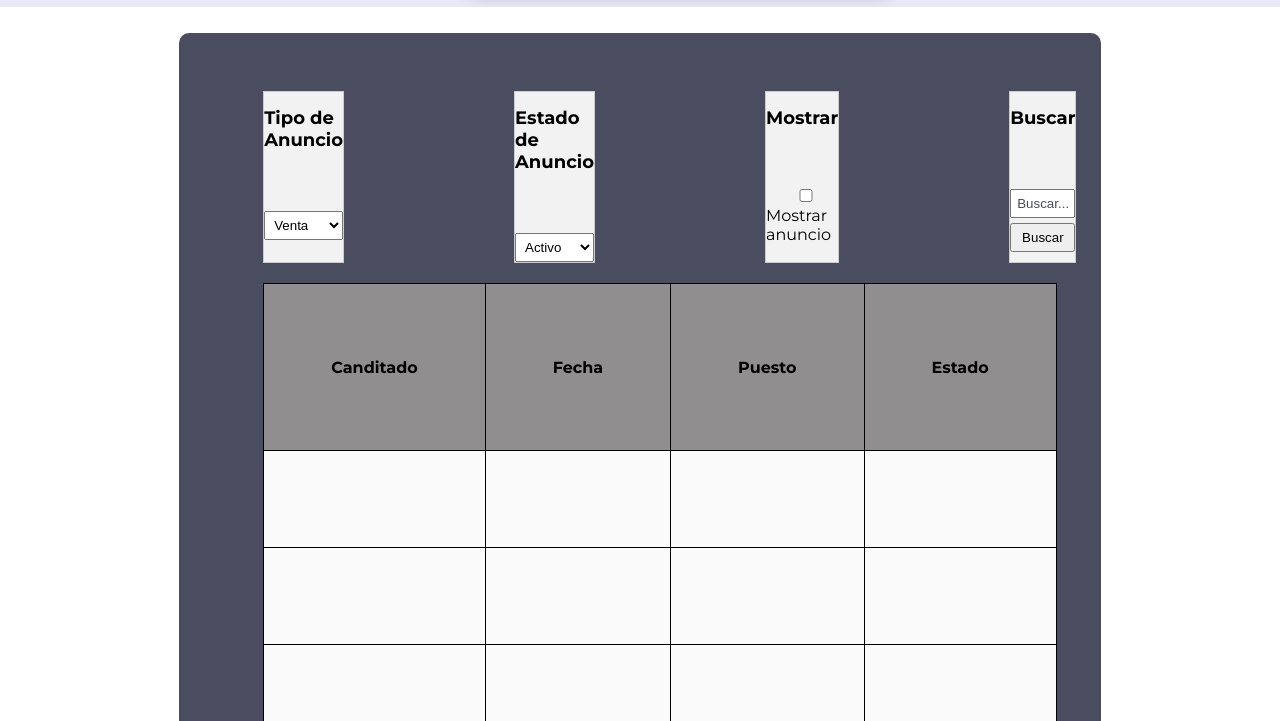
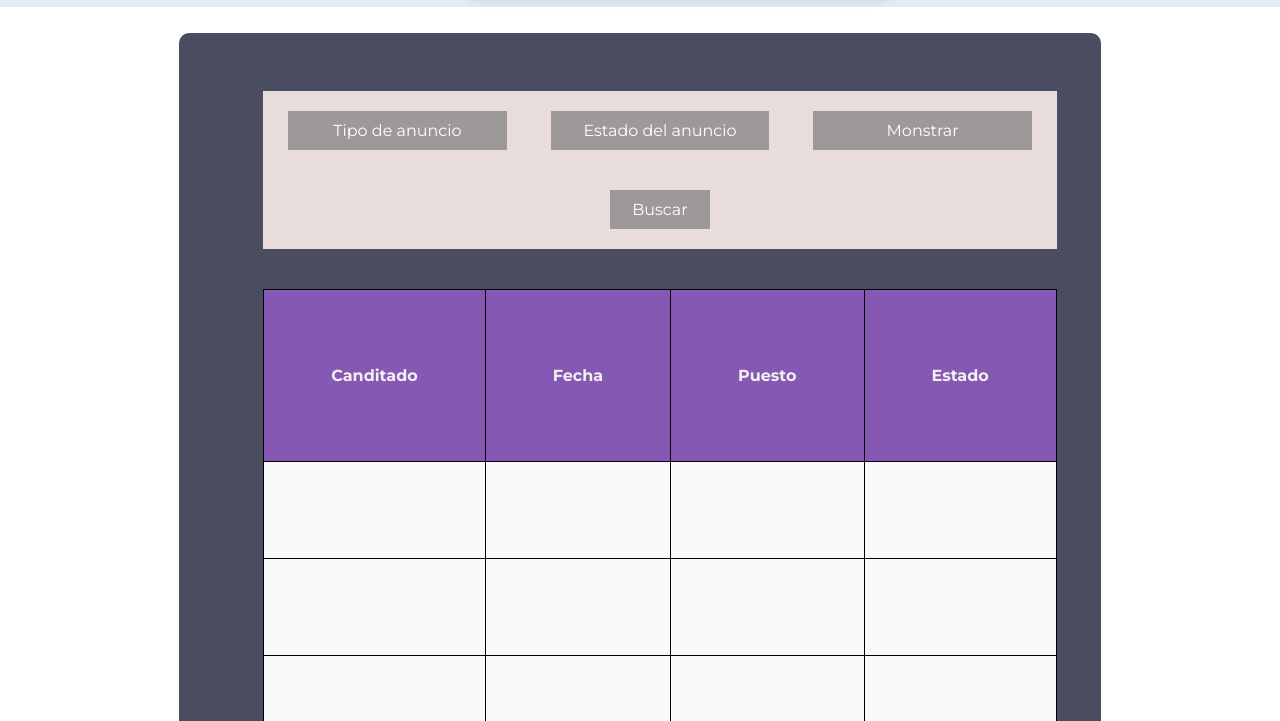
Before and after one commit to jfthdz/ProyectoIngenieria1, a plain HTML site: page views/invitacionesCreadas.html in a window 1280 px wide. Shown: the part 79-800 px from the top of the page. Drawn offline with Linux system fonts and the light colour scheme.

Commit message:
invitacionesCreadasListo
invitacionesCreadasListo

```diff
--- a/css/styles.css
+++ b/css/styles.css
@@ -1,18 +1,22 @@
-body, html{
+body,
+html {
     margin: 0px;
     font-family: 'Montserrat', sans-serif;
 }
-a{
+
+a {
     text-decoration: none;
 }
+
 /* Paleta de colores BitByte */
-:root{
+:root {
     --lightblue: #A0D2EB;
     --grey: #E5EAF5;
     --lightpurple: #D0BDF4;
     --purple: #8458B3;
     --darkgrey: #494D5F;
 }
+
 .nav {
     display: flex;
     height: 6vh;
@@ -20,72 +24,89 @@ a{
     justify-content: space-between;
     align-items: center;
 }
-.nav a{
+
+.nav a {
     color: var(--darkgrey);
     margin: 0px 10px;
     transition: all 150ms ease-in-out;
 }
-.nav_logo, .nav_menu{
+
+.nav_logo,
+.nav_menu {
     display: flex;
     align-items: center;
 }
+
 .nav_logo img {
     max-width: 100px;
     margin-right: 20px;
 }
-.nav_menu a:hover{
+
+.nav_menu a:hover {
     transform: scale(1.05);
 }
-.nav_hamburger{
+
+.nav_hamburger {
     display: none;
 }
-.nav_hamburger span{
+
+.nav_hamburger span {
     display: block;
     width: 26px;
     height: 2px;
     background-color: var(--darkgrey);
 }
-.nav_hamburger span:not(last-child){
+
+.nav_hamburger span:not(last-child) {
     margin-bottom: 4px;
 }
-#mision{
+
+#mision {
     display: flex;
     padding: 3rem 13rem;
     background-color: var(--darkgrey);
     align-items: center;
     justify-content: space-between;
 }
-.mision_img{
+
+.mision_img {
     max-width: 50%;
 }
-.mision_img img{
+
+.mision_img img {
     max-width: 100%;
     border-radius: 10px;
 }
-.mision_info{
+
+.mision_info {
     max-width: 40%;
     color: white;
     text-align: left;
 }
-#vision{
+
+#vision {
     display: flex;
     padding: 3rem 13rem;
     background-color: var(--grey);
     align-items: center;
     justify-content: space-between;
 }
-.vision_img{
+
+.vision_img {
     max-width: 50%;
 }
-.vision_img img{
+
+.vision_img img {
     max-width: 100%;
     border-radius: 10px;
 }
-.vision_info{
+
+.vision_info {
     max-width: 40%;
     color: var(--darkgrey);
     text-align: left;
 }
+
 #valores {
     display: grid;
     text-align: center;
@@ -95,9 +116,11 @@ a{
     background-color: var(--darkgrey);
     grid-template-columns: repeat(2, 1fr);
 }
-.valor{
+
+.valor {
     padding: 15px 45px;
 }
+
 .valor_icon {
     position: relative;
     display: inline-flex;
@@ -107,6 +130,7 @@ a{
     height: 120px;
     z-index: 1;
 }
+
 .valor_icon::before {
     content: "";
     position: absolute;
@@ -118,11 +142,13 @@ a{
     border-radius: 50%;
     z-index: -1;
 }
+
 .valor_icon img {
     display: block;
     width: 70px;
     object-fit: contain;
 }
+
 #equipo {
     display: grid;
     text-align: center;
@@ -132,28 +158,33 @@ a{
     padding: 30px 40px 50px 40px;
     grid-template-columns: repeat(3, 1fr);
 }
-.card{
+
+.card {
     border-radius: 10px;
     padding: 30px 10px;
     color: black;
     background-color: var(--grey)
 }
-.card_img img{
+
+.card_img img {
     width: 100px;
     height: 100px;
     border-radius: 50%;
     background-size: cover;
     background-position: center;
 }
+
 .section_title {
     margin: 0;
     grid-column: 1 / -1;
     text-align: center;
     font-size: 35px;
 }
-#footer_index{
+
+#footer_index {
     background-color: var(--darkgrey);
 }
+
 .footer {
     display: flex;
     flex-wrap: wrap;
@@ -161,21 +192,26 @@ a{
     color: white;
     padding: 1.5rem 10rem;
 }
-.footer_logo img{
+
+.footer_logo img {
     max-width: 100px;
 }
-.footer_first{
+
+.footer_first {
     flex-basis: 50%;
     flex-grow: 1;
     flex-shrink: 0;
 }
-.footer_first p{
+
+.footer_first p {
     color: white;
 }
-.footer_first:nth-child(2){
+
+.footer_first:nth-child(2) {
     text-align: end;
 }
-.footer_last{
+
+.footer_last {
     flex-basis: 100%;
     display: flex;
     justify-content: center;
@@ -184,80 +220,103 @@ a{
     font-size: 13px;
 }
 
-@media only screen and (max-width: 1024px){
-    #mision, #vision{
+@media only screen and (max-width: 1024px) {
+
+    #mision,
+    #vision {
         flex-direction: column;
         padding: 4rem 8rem;
     }
-    .mision_img, .mision_info, .vision_img, .vision_info{
+
+    .mision_img,
+    .mision_info,
+    .vision_img,
+    .vision_info {
         max-width: 100%;
         text-align: center;
         font-size: larger;
     }
-    .vision_img{
+
+    .vision_img {
         order: 1;
     }
-    .vision_info{
+
+    .vision_info {
         order: 2;
     }
-    #valores{
+
+    #valores {
         padding: 50px 105px;
     }
 }
 
-@media only screen and (max-width: 820px){
-    #valores{
+@media only screen and (max-width: 820px) {
+    #valores {
         grid-template-columns: 1fr;
         padding: 70px 105px;
         font-size: larger;
-    }vision_infocard
-    #equipo{
-        grid-template-columns: repeat(2,1fr);
+    }
+
+    vision_infocard #equipo {
+        grid-template-columns: repeat(2, 1fr);
         font-size: larger;
     }
-    .footer{
+
+    .footer {
         padding: 30px 40px 10px 40px;
     }
 }
 
-@media only screen and (max-width: 540px){
-    .nav{
+@media only screen and (max-width: 540px) {
+    .nav {
         padding: 1.5rem 1rem;
     }
-    .nav_menu{
+
+    .nav_menu {
         display: none;
     }
-    .nav_hamburger{
+
+    .nav_hamburger {
         display: block;
     }
-    #mision, #vision{
+
+    #mision,
+    #vision {
         flex-direction: column;
         padding: 2rem 3rem;
     }
-    .mision_img, .mision_info, .vision_img, .vision_info{
+
+    .mision_img,
+    .mision_info,
+    .vision_img,
+    .vision_info {
         max-width: 100%;
     }
-    #valores{
+
+    #valores {
         max-width: 100%;
         gap: 5px;
         grid-template-columns: 1fr;
         padding: 50px;
     }
-    #equipo{
+
+    #equipo {
         grid-template-columns: 1fr;
     }
-    .footer{
+
+    .footer {
         display: block;
         justify-content: center;
         text-align: center;
     }
-    .footer_first:nth-child(2){
+
+    .footer_first:nth-child(2) {
         text-align: center;
     }
 }
 
 /* CSS Alonso */
-#caracteristicas{
+#caracteristicas {
     display: flex;
     padding: 3rem 13rem;
     background-color: var(--grey);
@@ -265,19 +324,22 @@ a{
     align-items: center;
     justify-content: space-between;
 }
-.caracteristicas_img{
+
+.caracteristicas_img {
     max-width: 100px;
 
     padding-right: 10px;
 }
-.caracteristicas_img img{
+
+.caracteristicas_img img {
     max-width: 100%;
     border-radius: 10px;
 }
-.caract_1{
+
+.caract_1 {
 
     width: 100%;
-    color:black;
+    color: black;
     text-align: left;
     background-color: var(--darkgrey);
     padding: 10px;
@@ -285,30 +347,35 @@ a{
 }
 
 /* Estilos BuscoEmpleo */
-.nav_buscoempleo{
+.nav_buscoempleo {
     background-color: var(--grey);
 }
-.nav_buscoempleo a{
+
+.nav_buscoempleo a {
     font-weight: 500;
 }
-.nav_buscoempleo a:hover{
+
+.nav_buscoempleo a:hover {
     color: #131314;
 }
-#contenido{
+
+#contenido {
     margin: 2% 14%;
     padding: 3% 5%;
     color: white;
     border-radius: 10px;
     background-color: var(--darkgrey);
 }
-.encabezado-contenido{
+
+.encabezado-contenido {
     display: flex;
     align-items: center;
     padding: 1.5%;
     background-color: #585c70;
     border-radius: 10px;
 }
-.boton-contenido{
+
+.boton-contenido {
     border: 0;
     width: 200px;
     padding: 8px 0;
@@ -317,37 +384,44 @@ a{
     border-radius: 10px;
     background-color: var(--purple);
 }
-#footer_buscoempleo{
+
+#footer_buscoempleo {
     background-color: black;
 }
-#footer_logo-buscoempleo img{
+
+#footer_logo-buscoempleo img {
     max-width: 150px;
 }
 
 /* Vista Candidato */
-#img-perfil{
+#img-perfil {
     border-radius: 50%;
     background-size: cover;
     background-position: center;
 }
-.vistaCandidato_img{
+
+.vistaCandidato_img {
     width: 150px;
     height: 150px;
     margin-left: 1%;
 }
-.vistaCandidato_info{
+
+.vistaCandidato_info {
     margin-left: 5%;
     font-weight: 400;
 }
-.fechas{
+
+.fechas {
     display: flex;
     align-items: center;
     font-weight: 100;
 }
-.nav_barra-busqueda{
+
+.nav_barra-busqueda {
     width: 40%;
 }
-.barra-busqueda{
+
+.barra-busqueda {
     display: flex;
     align-items: center;
     border: none;
@@ -355,7 +429,8 @@ a{
     background-color: white;
     box-shadow: 0px 3px 12px rgba(0, 0, 0, 0.15);
 }
-.barra-busqueda input{
+
+.barra-busqueda input {
     background: transparent;
     flex: 1;
     border: 0;
@@ -364,13 +439,16 @@ a{
     font-size: 14px;
     color: var(--darkgrey);
 }
-::placeholder{
+
+::placeholder {
     color: var(--darkgrey);
 }
-.barra-busqueda button img{
+
+.barra-busqueda button img {
     width: 25px;
 }
-.barra-busqueda button{
+
+.barra-busqueda button {
     border: 0;
     width: 60px;
     height: 60px;
@@ -380,32 +458,37 @@ a{
 }
 
 /* Inicio sesion */
-.contenido_login{
+.contenido_login {
     display: flex;
     justify-content: space-between;
     margin: 2rem 1%;
 }
-.division{
+
+.division {
     display: block;
     width: 1px;
     background-color: var(--grey);
 }
-.inicioSesion{
+
+.inicioSesion {
     display: flex;
     flex-direction: column;
 }
-.inicioSesion p{
+
+.inicioSesion p {
     margin: 0;
     margin-bottom: 10px;
 }
-.inicioSesion input{
+
+.inicioSesion input {
     border: 0;
     outline: none;
     margin-bottom: 10px;
     padding: 5px 10px;
     border-radius: 5px;
 }
-.inicioSesion button{
+
+.inicioSesion button {
     border: 0;
     padding: 10px;
     color: white;
@@ -414,16 +497,19 @@ a{
     border-radius: 5px;
     background-color: var(--purple);
 }
-.inicioSesion button:hover{
+
+.inicioSesion button:hover {
     opacity: 80%;
     cursor: pointer;
 }
-.inicioSesion a{
+
+.inicioSesion a {
     color: var(--lightblue);
     font-weight: 300;
     font-size: 14px;
 }
-.registrarse button{
+
+.registrarse button {
     width: 100%;
     padding: 10px;
     color: var(--darkgrey);
@@ -433,7 +519,8 @@ a{
     background-color: var(--grey);
     border: 1px solid var(--purple);
 }
-.registrarse button:hover{
+
+.registrarse button:hover {
     opacity: 80%;
     cursor: pointer;
 }
@@ -452,73 +539,59 @@ td {
     border: 1px solid black;
     text-align: left;
     background-color: rgb(250, 250, 250);
-    color: rgb(0, 0, 0);
+    color: rgb(245, 239, 239);
 }
 
 th {
-    background-color: rgb(144, 142, 142);
+
     text-align: center;
-    height: 70px;
-    width: 2%;
+    height:75px;
+    width: 5%;
+   background-color:   #8458b3;
 }
 
-#contenedorCajasBusqueda {
-    display: flex;
-    justify-content: space-between;
-    width: 250px;
-    height: 500;
-    margin: 20px;
-    color:black
+#encabezadoContenido1{
+    background-color: rgb(233, 220, 220);
+    width: 100%;
+    display: inline-block;
+    text-align: center;
+    margin:20px;
+
 
 
 }
-
-  .cajaBusqueda {
+#tipodeanuncio{
+    background-color: rgb(157, 153, 153);
+    width: 25%;
+     margin:20px;
+     display: inline-block;
+     padding: 10px;
+ }
 
 
-    padding: 50px;
-    color: var(--darkgrey);
+ #estadoAnuncio
+ {
+    background-color: rgb(157, 153, 153);
+    width: 25%;
+    margin:20px;
+    display: inline-block;
+    padding: 10px;
+ }
 
-    background-color: var(--grey);
-    border: 1px solid var(--purple);
+ #monstrar {
+    background-color: rgb(157, 153, 153);
+    width: 25%;
+    margin:20px;
+    display: inline-block;
+    padding: 10px;
 
-   margin: 20px;
-}
-.contenedor {
-    display: flex;
-  }
-
-  .caja {
-    flex: 1;
-    background-color: #f2f2f2;
-    border: 1px solid #ccc;
-    padding: 0px;
-    margin-right: 170px;
+ }
 
 
-
-
-
-  }
-
-  .caja:last-child {
-    margin-right: 0;
-
-  }
-
-  .caja h2 {
-    font-size: 18px;
-    margin-bottom: 55px;
-  }
-
-  .caja select,
-  .caja input[type="checkbox"],
-  .caja input[type="text"],
-  .caja button {
-    margin-top: 5px;
-    width: 100%;
-    box-sizing: border-box;
-    padding: 5px;
-
-
-}
+ #cajabusqueda{
+    background-color: rgb(157, 153, 153);
+    width: 10%;
+    margin:20px;
+    display: inline-block;
+    padding: 10px;
+ }
--- a/views/invitacionesCreadas.html
+++ b/views/invitacionesCreadas.html
@@ -32,45 +32,46 @@
 
     <section id="contenido">
 
+
+        <div id="encabezadoContenido1">
+
+            <div id="tipodeanuncio">
+               Tipo de anuncio
+
+
+            </div>
+
+            <div id="estadoAnuncio">
+                Estado del anuncio
+
+
+            </div>
+
+            <div id="monstrar">
+                Monstrar
+
+
+            </div>
+
+            <div id="cajabusqueda">
+                Buscar
+
+            </div>
+
+
+
+
+        </div>
+
+
+
+
         <div id="contenidocentral">
 
 
 
 
-            <div id="contenedorCajasBusqueda">
 
-                <div class="caja">
-
-                    <h2>Tipo de Anuncio</h2>
-                    <select>
-                      <option value="venta">Venta</option>
-                      <option value="alquiler">Alquiler</option>
-                      <option value="subasta">Subasta</option>
-                    </select>
-                  </div>
-
-                  <div class="caja">
-                    <h2>Estado de Anuncio</h2>
-                    <select>
-                      <option value="activo">Activo</option>
-                      <option value="inactivo">Inactivo</option>
-                      <option value="pendiente">Pendiente</option>
-                    </select>
-                  </div>
-
-                  <div class="caja">
-                    <h2>Mostrar</h2>
-                    <input type="checkbox" id="mostrarAnuncio">
-                    <label for="mostrarAnuncio">Mostrar anuncio</label>
-                  </div>
-
-                  <div class="caja">
-                    <h2>Buscar</h2>
-                    <input type="text" placeholder="Buscar...">
-                    <button type="submit">Buscar</button>
-                  </div>
-
-              </div>
 
 
 
```
Also changed, not shown: views/inicioSesion.html (+1 -0 lines).
